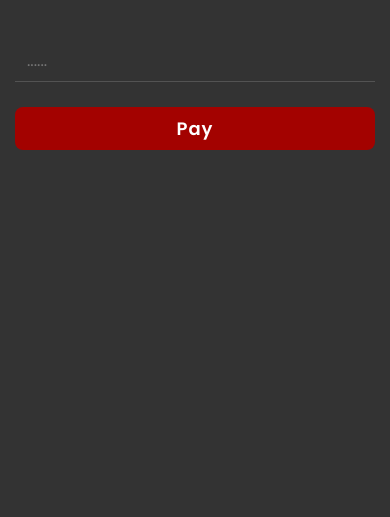
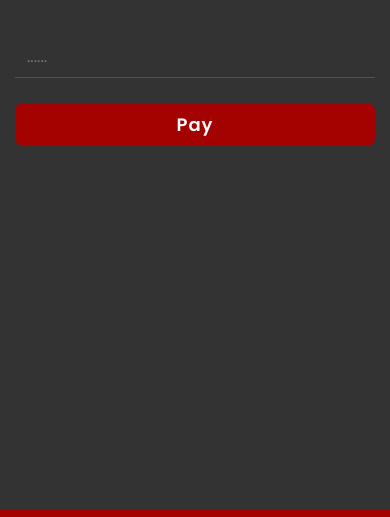
Before and after one commit to pareeklokesh/lordofrummybtn, a plain HTML site: page index.html in a window 390 px wide. Shown: the part 327-844 px from the top of the page. Drawn offline with Linux system fonts and the light colour scheme.

Commit message:
Add files via upload

```diff
--- a/style.css
+++ b/style.css
@@ -53,10 +53,12 @@
 @media screen and (max-width: 767px) {
   .payPage {
     width: 100%;max-width: 100%;
+    height: 99vh;
   }
   body {
   height: 100%;
   overflow: hidden;
+  background: #a30200;
 }
 
 }
```
